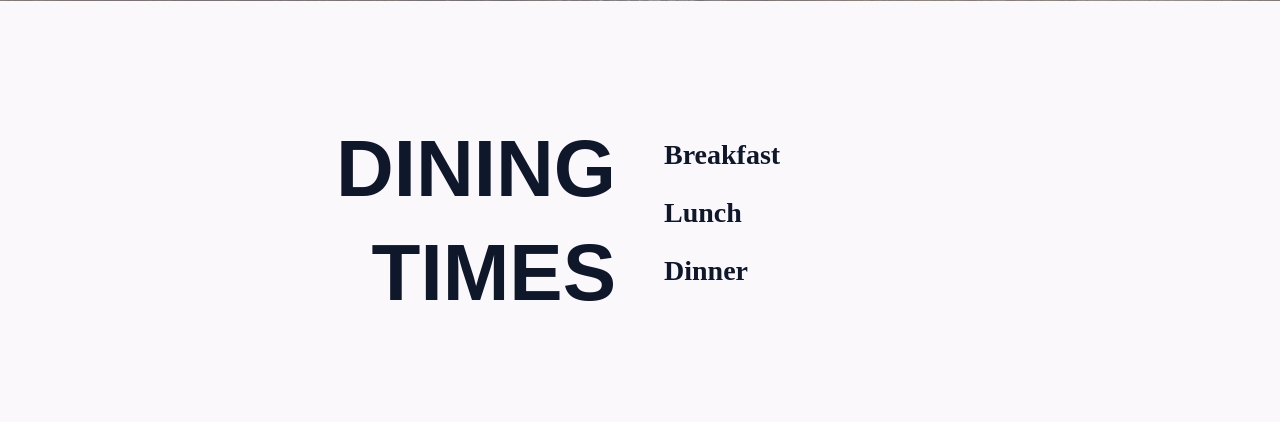
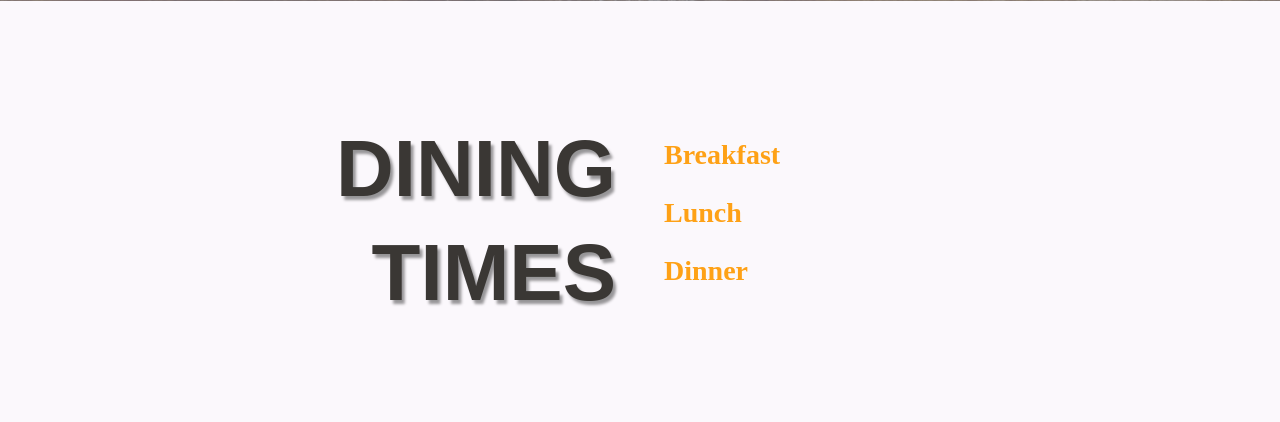
Before and after one commit to adrian-cucuet/Foody-P4-CI, a Django app: page /reservation in a window 1280 px wide. Shown: the part 356-778 px from the top of the page. Run offline with Django 3.2, Linux system fonts and the light colour scheme; data that the repository does not hold is empty; some libraries are stand-ins or nearby versions.

Commit message:
Change css for reservation page

```diff
--- a/static/css/style.css
+++ b/static/css/style.css
@@ -315,6 +315,8 @@ body {
     font-size: 5rem;
     font-weight: 800;
     text-align: right;
+    color: var(--dark);
+    text-shadow: 3px 4px 3px rgb(0 0 0 / 40%);
 }
 
 @media (max-width: 991.98px) {
--- a/templates/detail.html
+++ b/templates/detail.html
@@ -13,8 +13,8 @@
 </div>
 <div class="container">
     <div class="py-5 meal-detail-col">
-        <img class="img-fluid rounded-img-detail meal-img" src="{{meal_detail.image.url}}" alt="">
-        <div class="details-right">
+        <img class="img-fluid rounded-img-detail meal-img wow fadeInUp" src="{{meal_detail.image.url}}" alt="">
+        <div class="details-right wow fadeInUp">
             <h5><i class="fas fa-shopping-basket icon-detail"></i> Ingredients: {{meal_detail.description}}</h5>
             <br>
             <h5><i class="fas fa-utensils icon-detail"></i> Serves: {{meal_detail.people}}</h5>
--- a/templates/reservation.html
+++ b/templates/reservation.html
@@ -29,13 +29,13 @@
                 </div>
             </div>
             <div class="col-lg-6 times-text-secondary">
-                <h3 class="mb-4 ff-secondary">Breakfast</h3>
+                <h3 class="mb-4 ff-secondary text-primary">Breakfast</h3>
                 <h5 class="mb-4">{{timings.breakfast}}</h5>
                 <h5 class="mb-4">{{timings.breakfast_weekend}}</h5>
-                <h3 class="mb-4 ff-secondary">Lunch</h3>
+                <h3 class="mb-4 ff-secondary text-primary">Lunch</h3>
                 <h5 class="mb-4">{{timings.lunch}}</h5>
                 <h5 class="mb-4">{{timings.lunch_weekend}}</h5>
-                <h3 class="mb-4 ff-secondary">Dinner</h3>
+                <h3 class="mb-4 ff-secondary text-primary">Dinner</h3>
                 <h5 class="mb-4">{{timings.dinner}}</h5>
                 <h5 class="mb-4">{{timings.dinner_weekend}}</h5>
             </div>
```
Also changed, not shown: other parts of static/css/style.css (+1 -1 lines), templates/about.html (+4 -4 lines), templates/home.html (+4 -4 lines).
